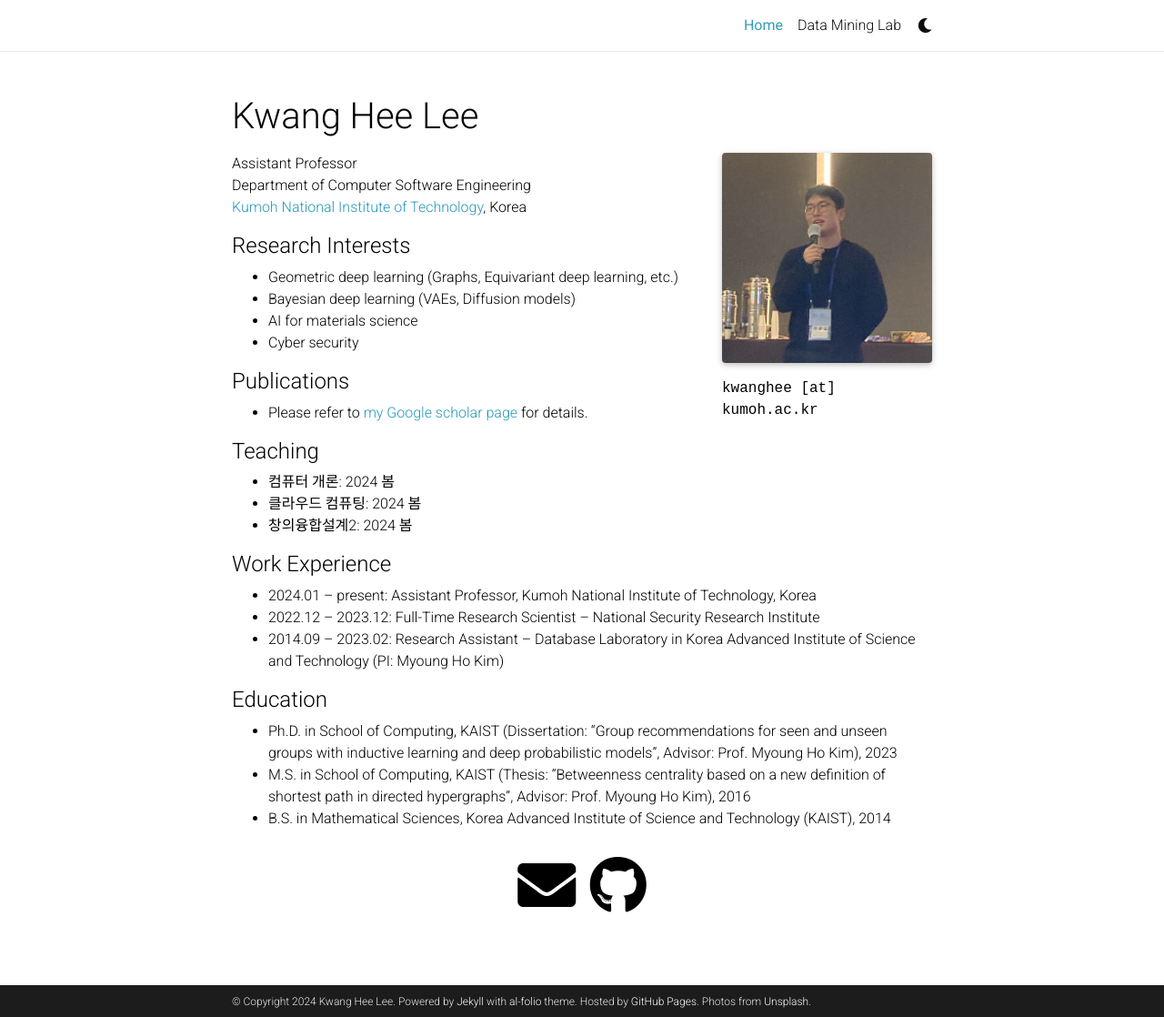
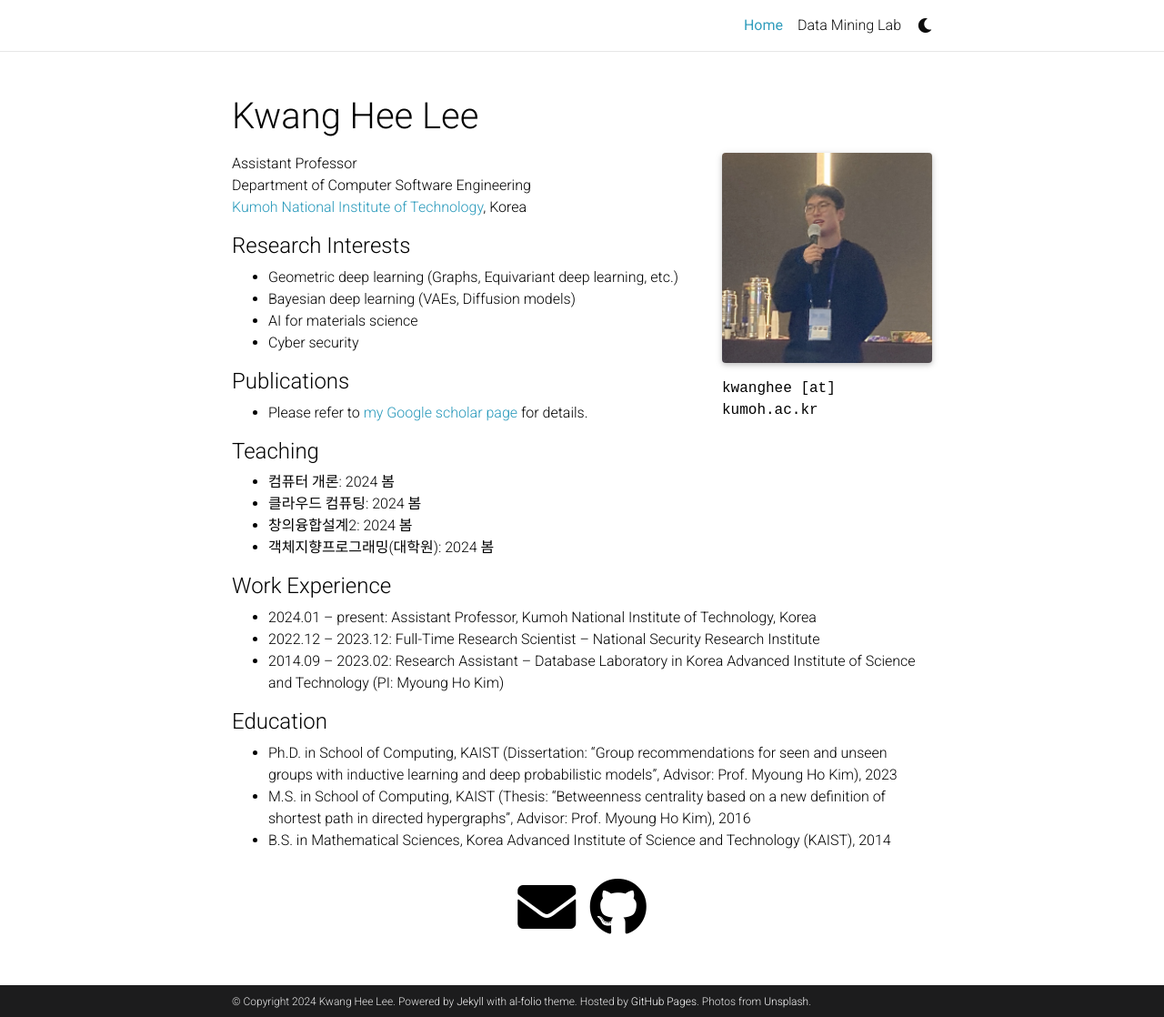
Before and after one commit to kwangheeya/kwangheeya.github.io, a Jekyll site: the page built from _pages/Home.md, in a window 1280 px wide and 1118 px high. Shown: the whole window at 91% size. Built offline with Jekyll 4.4.1, drawn with Linux system fonts in a browser that asks for light colours; full-size pictures stand in for the smaller copies a plugin makes; comment, search, counter and statistics services are not loaded; a style sheet for code colours, icons or effects is not loaded.

Commit message:
Update Home.md

```diff
--- a/_pages/Home.md
+++ b/_pages/Home.md
@@ -35,7 +35,7 @@ Department of Computer Software Engineering <br />
 - 컴퓨터 개론: 2024 봄
 - 클라우드 컴퓨팅: 2024 봄
 - 창의융합설계2: 2024 봄
-
+- 객체지향프로그래밍(대학원): 2024 봄
 
 #### Work Experience
 
```
